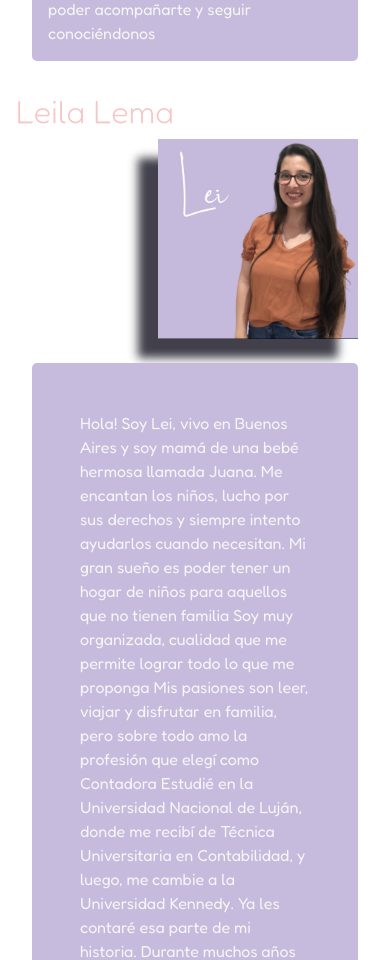
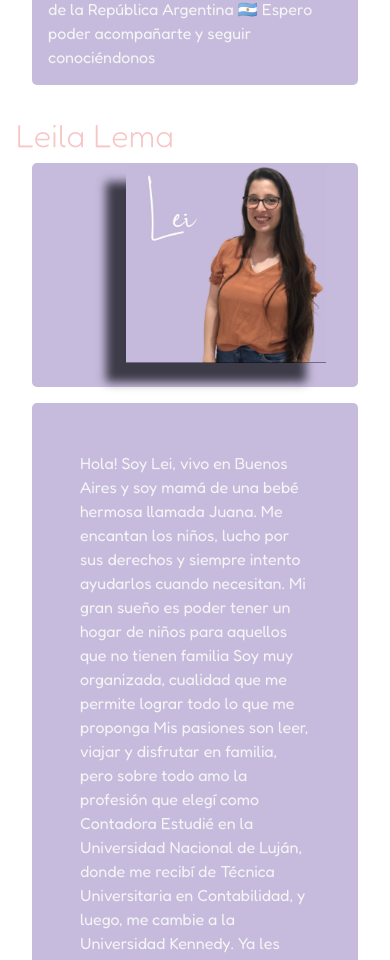
Before and after one commit to soyleoreal150591/ProyectoCoderHouse-EstudioDigital, a website: page pages/nosotras.html in a window 390 px wide. Shown: the part 1020-1980 px from the top of the page. Drawn offline with nearby package versions, Linux system fonts and the light colour scheme.

Commit message:
fondonosotras

```diff
--- a/SCSS/base/_mediaquerys.scss
+++ b/SCSS/base/_mediaquerys.scss
@@ -312,10 +312,16 @@
 
 
                 div {
+                    background-color: $colorsecundario;
+                    margin-left: 2rem;
+                    margin-right: 2rem;
+                    border-radius: 5px;
+
                     img {
                         width: 200px;
                         height: 200px;
                         margin-left: 2rem;
+                        margin-bottom: 1.5rem;
                         box-shadow: 17px 19px 9px 0px rgba(48, 47, 58, 0.91);
                         -webkit-box-shadow: 17px 19px 9px 0px rgba(48, 47, 58, 0.91);
                         -moz-box-shadow: 17px 19px 9px 0px rgba(48, 47, 58, 0.91);
@@ -366,6 +372,10 @@
 
 
                 div {
+                    background-color: $colorsecundario;
+                    margin-left: 2rem;
+                    margin-right: 2rem;
+                    border-radius: 5px;
                     display: flex;
                     justify-content: right;
 
@@ -393,6 +403,7 @@
                 p {
                     font-family: 'Fredoka', sans-serif;
                     font-size: 1rem;
+                    margin-top: 1rem;
                     margin-right: 2rem;
                     margin-left: 2rem;
                     background-color: $colorsecundario;
@@ -411,6 +422,7 @@
 
 }
 
+/*----------media query condiciones tablet-------*/
 @media screen and (max-width: 750px) {
 
 
@@ -585,7 +597,7 @@
                     margin-right: 1rem;
                     font-size: 0.9em;
                     font-family: 'Fredoka', sans-serif;
-                    padding:0%;
+                    padding: 0%;
                 }
 
 
@@ -667,15 +679,16 @@
 
 /*----------media querys noticias mobile-------*/
 @media screen and (max-width: 450px) {
-    main {
+    .informativo {
+
         .info-poder {
             h1 {
-                font-size: 1.5em;
+                font-size: 1.8em;
 
             }
 
             p {
-                font-size: 1rem;
+                font-size: 1em;
             }
         }
 
@@ -693,7 +706,7 @@
                     transition-duration: 1s;
 
                     &:hover {
-                        width: 170px;
+                        width: 160px;
                     }
 
                 }
@@ -701,6 +714,7 @@
         }
     }
 }
+
 
 /*----------media querys nosotras mobile-------*/
 @media screen and (max-width: 450px) {
@@ -766,7 +780,8 @@
 /*----------media querys condiciones mobile-------*/
 @media screen and (max-width: 450px) {
     main {
-        .condiciones {text-align: center;
+        .condiciones {
+            text-align: center;
             margin-left: 0.5em;
             margin-right: 0.5em;
             font-size: 2.2em;
--- a/pages/nosotras.html
+++ b/pages/nosotras.html
@@ -63,7 +63,7 @@
 
 
     <!---------breve descripción de las profesionales con imagen  ----->
-    <main class="fondo-contadoras">
+    <main>
     <H1 class="perfil-contadoras">¡HOLA,CONOCÉ QUIENES SOMOS!</H1>
 
     <section>
@@ -87,7 +87,8 @@
     <section>
         <h2 class="perfil-contadoralema">Leila Lema</h2>
         <div class="segundaseparacion">
-            <div> <img src="../image/leilalema.jpeg" alt=""></div>
+            <div> <img src="../image/leilalema.jpeg" alt="">
+            </div>
 
             <p>Hola! Soy Lei, vivo en Buenos Aires y soy mamá de una bebé hermosa llamada Juana.
                 Me encantan los niños, lucho por sus derechos y siempre intento ayudarlos cuando necesitan. Mi gran
```
Also changed, not shown: pages/noticias.html (+1 -1 lines), css/estilos.css, image/Wallpaper de cielo rosa morado.jpeg (added).
